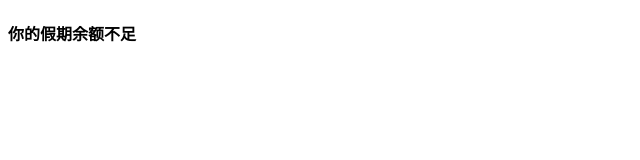
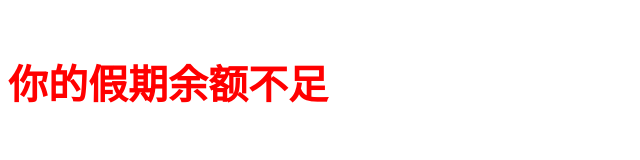
Before and after one commit to lamlily/git-yuancheng, a plain HTML site: page src/index.html in a window 1280 px wide. Shown: the whole page, without its empty margins (0-640 px from the left). Drawn offline with Linux system fonts and the light colour scheme.

Commit message:
第二次修改

```diff
--- a/src/index.html
+++ b/src/index.html
@@ -2,6 +2,9 @@
 <html lang="en">
     <head>
         <meta charset="utf-8">
+        <style type="text/css">
+            h4{color:red;font-size: 40px;}
+        </style>
     </head>
     <body>
         <h4>你的假期余额不足</h4>
```
